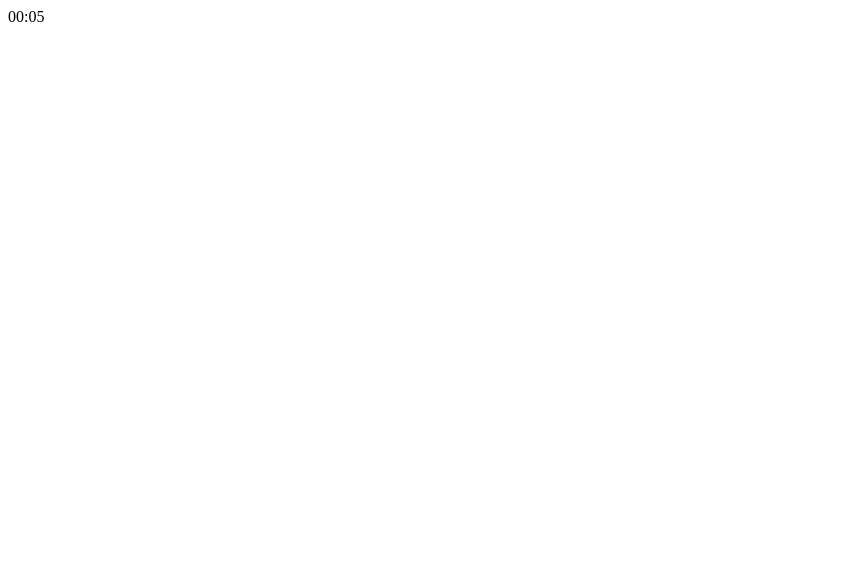
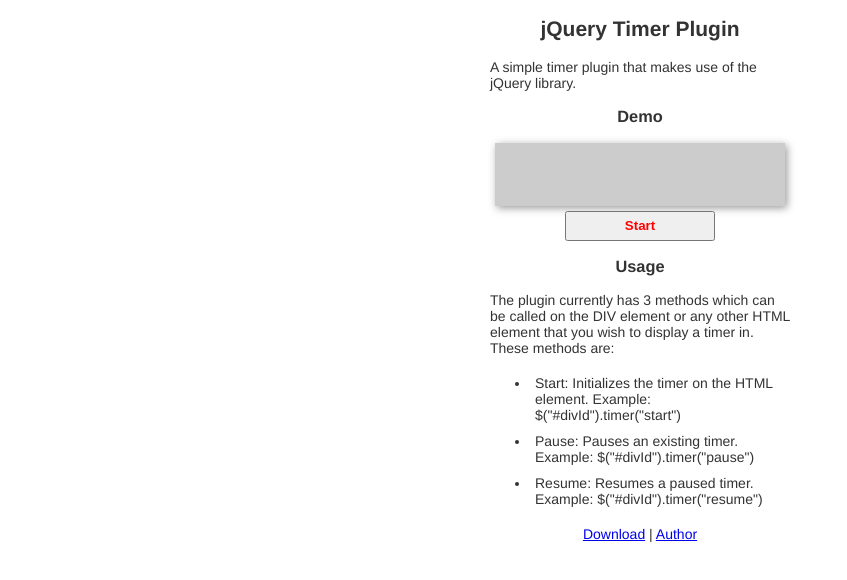
Before and after one commit to walmik/timer.jquery, a plain HTML site: page index.html in a window 1280 px wide. Shown: the whole page, without its empty margins (0-847 px from the left). Drawn offline with nearby package versions, Linux system fonts and the light colour scheme.

Commit message:
added a demo page and tweaked the plugin fn names a little

```diff
--- a/index.html
+++ b/index.html
@@ -3,15 +3,104 @@
 <html xmlns="http://www.w3.org/1999/xhtml" xml:lang="en" lang="en">
 <head>
     <title>jQuery timer plugin</title>
+    <style>
+
+        body
+        {
+            margin: 10px;
+            font-family: Helvetica, Arial, sans-serif;
+            font-size: 14px;
+            color: #333;
+        }
+
+        div
+        {
+            text-align: center;
+        }
+
+        button
+        {
+            width: 50%;
+            height: 30px;
+            font-weight: bold;
+            color: #f00;
+            cursor: pointer;
+        }
+
+        p, ul
+        {
+            text-align: left;
+        }
+
+        li { padding: 5px; }
+
+        #wrapper
+        {
+            margin: 10px auto;
+            width: 300px;
+        }
+
+        #t
+        {
+            font-size: 52px;
+
+            color: #333;
+            text-shadow: 1px 1px 1px #fff;
+            text-align: center;
+            background-color: #ccc;
+            margin: 5px;
+            box-shadow: 2px 2px 8px #999;
+            padding: 5px;
+            height: 53px;
+        }
+
+    </style>
     <script src="//ajax.googleapis.com/ajax/libs/jquery/1.7.1/jquery.min.js" type="text/javascript"></script>
     <script src="timer.jquery.js"></script>
     <script>
         $(document).ready(function(){
-            $("#t").timer("init");
+
+
+            //timer actions
+            $("#btn").click(function(){
+                switch($(this).html().toLowerCase())
+                {
+                    case "start":
+                        $("#t").timer("start");
+                        $(this).html("Pause");
+                        break;
+
+                    case "resume":
+                        $("#t").timer("resume");
+                        $(this).html("Pause")
+                        break;
+
+                    case "pause":
+                        $("#t").timer("pause");
+                        $(this).html("Resume")
+                        break;
+                }
+
+            });
         });
     </script>
 </head>
 <body>
-    <div id="t"></div>
+    <div id="wrapper">
+        <h2>jQuery Timer Plugin</h2>
+        <p>A simple timer plugin that makes use of the jQuery library.</p>
+        <h3>Demo</h3>
+        <div id="t"></div>
+        <button id="btn">Start</button>
+        <h3>Usage</h3>
+        <p>The plugin currently has 3 methods which can be called on the DIV element or any other HTML element that you wish
+        to display a timer in. These methods are:</p>
+        <ul>
+            <li>Start: Initializes the timer on the HTML element. Example: $("#divId").timer("start")</li>
+            <li>Pause: Pauses an existing timer. Example: $("#divId").timer("pause")</li>
+            <li>Resume: Resumes a paused timer. Example: $("#divId").timer("resume")</li>
+        </ul>
+        <a href="https://github.com/walmik/timer.jquery/downloads">Download</a> | <a href="http://walmik.info">Author</a>
+    </div>
 </body>
 </html>
--- a/timer.jquery.js
+++ b/timer.jquery.js
@@ -9,8 +9,8 @@
  * Author: Walmik Deshpande
 
  usage:
- $("#timerDiv").initTimer();
- $("#timerDiv").initTimer(120); //provide seconds to start from
+ $("#timerDiv").startTimer();
+ $("#timerDiv").startTimer(120); //provide seconds to start from
 
  $("#timerDiv").pauseTimer();   //not implemented yet
  $("#timerDiv").resetTimer();   //not implemented yet
@@ -26,9 +26,9 @@
     var minsStr = "00";
     var hrsStr = "00";
     var timerId = null;
-    var isTimerRunning = false;
     var delay = 1000;
     var type = "string";
+    var isTimerRunning = false;
 
 
     $.fn.timer = function(method)
@@ -38,31 +38,46 @@
 
         switch(method)
         {
-            case "init":
-                showTimer();
-                secs++;     //to avoid the 1 second gap that gets created if the seconds are not incremented
-                initTimer();
+            case "start":
+                if(!isTimerRunning) startTimer();
                 break;
 
             case "pause":
                 pauseTimer();
+                break;
+
+            case "resume":
+                if(!isTimerRunning) startTimerInterval();
+                break;
+
+            case "reset":
+                secs = 0;
+                mins = 0;
+                hrs = 0;
                 break;
         }
 
         function pauseTimer()
         {
             clearInterval(timerId);
+            isTimerRunning = false;
         }
 
-        function initTimer()
+        function startTimer()
         {
             console.log("start");
+            updateTimerDisplay();
+            secs++;     //to avoid the 1 second gap that gets created if the seconds are not incremented
+            startTimerInterval();
+        }
+
+        function startTimerInterval()
+        {
             timerId = setInterval(incrementTime, delay);
             isTimerRunning = true;
-            $(element).attr("isTimerRunning", true);            //check this attr later for pausing or restarting
         }
 
-        function showTimer()
+        function updateTimerDisplay()
         {
             //console.log("show time");
             if(settings.showHours) $(element).html(hrsStr + ":" + minsStr + ":" + secsStr);
@@ -81,7 +96,7 @@
             if(hrs < 10) hrsStr = "0" + hrs;
             else hrsStr = hrs;
 
-            showTimer();
+            updateTimerDisplay();
 
             secs++;
 
```
